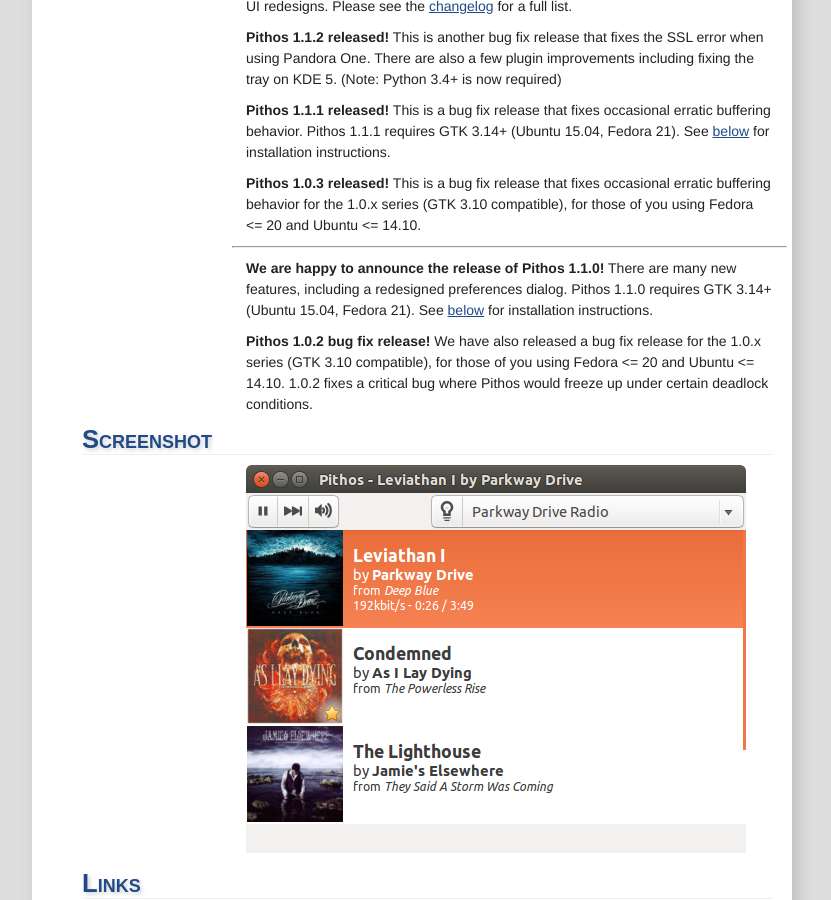
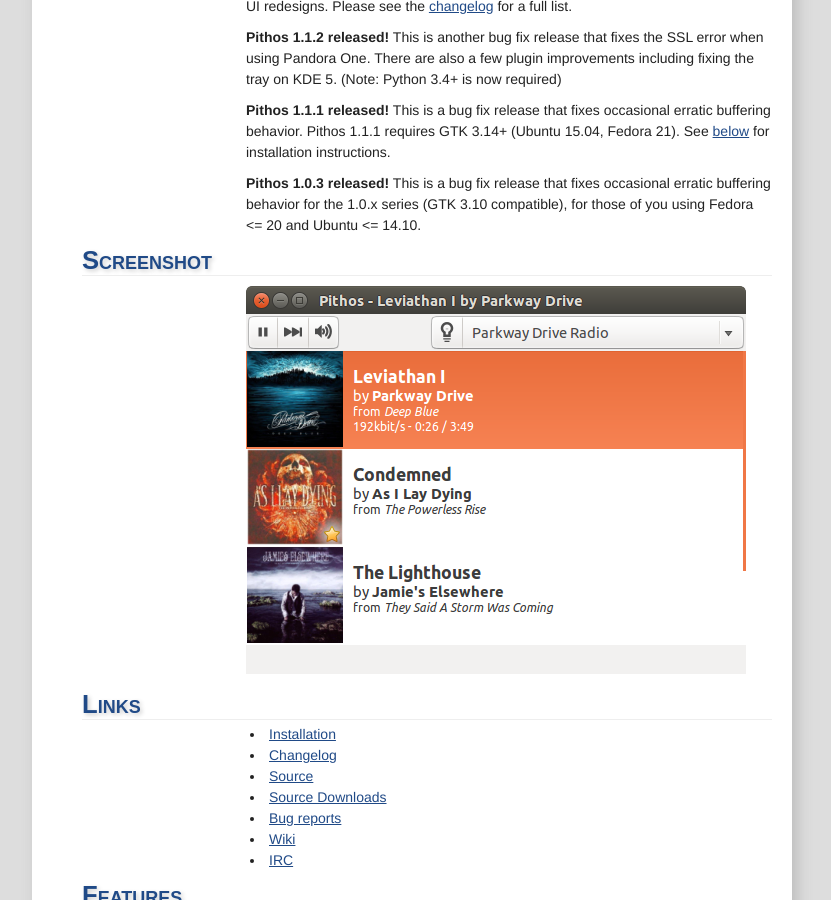
Before and after one commit to pithos/pithos.github.io, a Jekyll site: the page built from index.md, in a window 1280 px wide and 900 px high, scrolled down 425 px. Shown: the whole window, without its empty margins (228-1059 px from the left). Built offline with Jekyll 4.4.1, drawn with Linux system fonts in a browser that asks for light colours.

Commit message:
Update index.md

```diff
--- a/index.md
+++ b/index.md
@@ -30,16 +30,6 @@
 **Pithos 1.0.3 released!** This is a bug fix release that fixes occasional
 erratic buffering behavior for the 1.0.x series (GTK 3.10 compatible),
 for those of you using Fedora <= 20 and Ubuntu <= 14.10.
-<hr/>
-**We are happy to announce the release of Pithos 1.1.0!** There are
-many new features, including a redesigned preferences dialog.
-Pithos 1.1.0 requires GTK 3.14+ (Ubuntu 15.04, Fedora 21). See
-[below](#install) for installation instructions.
-
-**Pithos 1.0.2 bug fix release!** We have also released a bug fix release
-for the 1.0.x series (GTK 3.10 compatible), for those of you using Fedora
-<= 20 and Ubuntu <= 14.10. 1.0.2 fixes a critical bug where Pithos would
-freeze up under certain deadlock conditions.
 
 ## Screenshot
 
```
